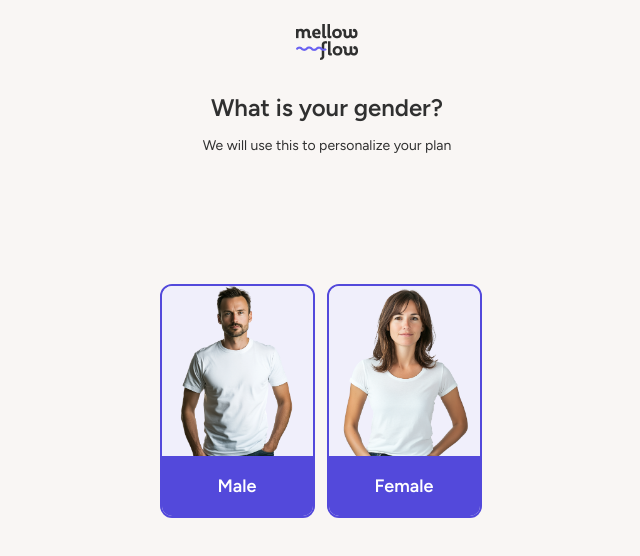
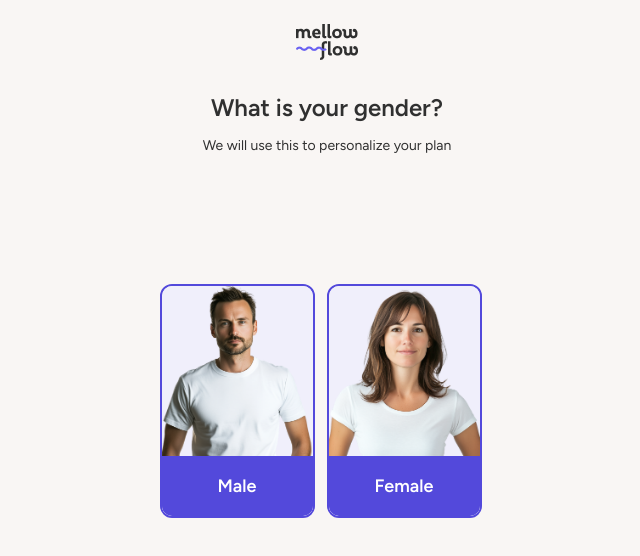
Before and after one commit to Viktorija-Sta/netzet-quiz, a Next.js app: page / in a window 1280 px wide. Shown: the top 556 px of the page, without its empty margins (313-953 px from the left). Built offline with nearby package versions, Linux system fonts and the light colour scheme.

Commit message:
Refactor button layout and image styling for gender selection on LandingPage

```diff
--- a/app/page.tsx
+++ b/app/page.tsx
@@ -39,18 +39,18 @@ export default function LandingPage() {
             <button
               key={gender}
               onClick={() => genderSelectHandler(gender as 'Male' | 'Female')}
-              className="w-[155px] h-[234px] rounded-xl overflow-hidden border-2 border-primary-purple focus:border-primary-purple focus:ring-2 focus:ring-[#C4B5FD] hover:shadow-lg transition-all duration-300"
-            >
-              <div className="bg-light-purple-bg w-full flex justify-center h-[170px]">
+              className="relative w-[155px] h-[234px] rounded-xl overflow-hidden border-2 border-primary-purple focus:border-primary-purple focus:ring-2 focus:ring-[#C4B5FD] hover:shadow-lg transition-all duration-300"
+              >
+              <div className="bg-light-purple-bg w-full flex justify-center h-full">
                 <Image
                   src={`/${gender.toLowerCase()}.png`}
                   alt={gender}
                   width={160}
                   height={140}
-                  className="object-cover"
+                  className="w-full h-full object-cover"
                 />
               </div>
-              <div className="bg-primary-purple text-white text-[18px] font-semibold py-3 text-center h-[60px] flex items-center justify-center">
+              <div className="absolute bottom-0 left-0 w-full bg-primary-purple text-white text-[18px] font-semibold py-3 text-center h-[60px] flex items-center justify-center">
                 {gender}
               </div>
             </button>
```
